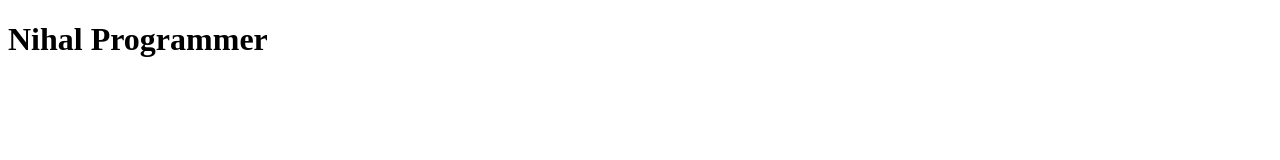
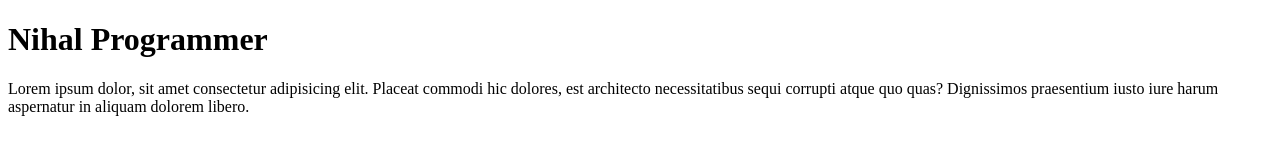
Before and after one commit to MohammadNihalChy/first-projects, a plain HTML site: page index.html in a window 1280 px wide. Drawn offline with Linux system fonts and the light colour scheme.

Commit message:
ptag-added

```diff
--- a/index.html
+++ b/index.html
@@ -7,5 +7,6 @@
 </head>
 <body>
     <h1>Nihal Programmer</h1>
+    <p>Lorem ipsum dolor, sit amet consectetur adipisicing elit. Placeat commodi hic dolores, est architecto necessitatibus sequi corrupti atque quo quas? Dignissimos praesentium iusto iure harum aspernatur in aliquam dolorem libero.</p>
 </body>
 </html>
```
